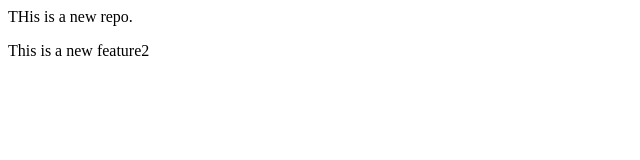
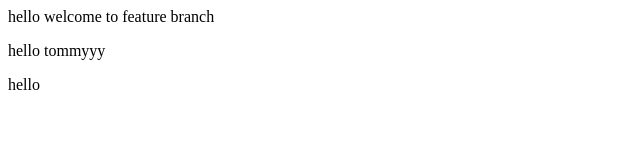
Before and after one commit to Prajapat-Mohit111/localrepo, a plain HTML site: page index.html in a window 1280 px wide. Shown: the whole page, without its empty margins (0-640 px from the left). Drawn offline with Linux system fonts and the light colour scheme.

Commit message:
add new info

```diff
--- a/index.html
+++ b/index.html
@@ -1,2 +1,3 @@
-<p>THis is a new repo.</p>
-<p>This is a new feature2</p>
+<p>hello welcome to feature branch</p>
+<p>hello tommyyy</p>
+<p>hello</p>
```
